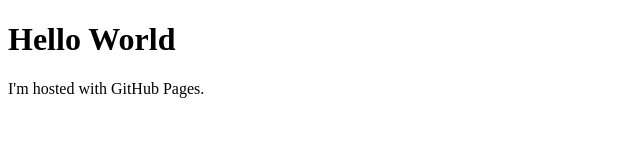
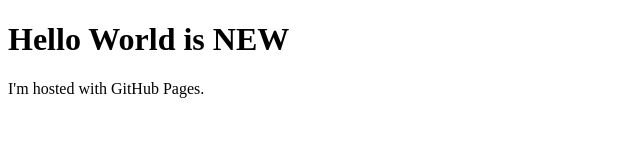
Before and after one commit to TMinusX/tm1nust3n, a plain HTML site: page index.html in a window 1280 px wide. Shown: the whole page, without its empty margins (0-640 px from the left). Drawn offline with Linux system fonts and the light colour scheme.

Commit message:
Update index.html

```diff
--- a/index.html
+++ b/index.html
@@ -1,7 +1,7 @@
 <!DOCTYPE html>
 <html>
 <body>
-<h1>Hello World</h1>
+<h1>Hello World is NEW</h1>
 <p>I'm hosted with GitHub Pages.</p>
 </body>
 </html>
```
